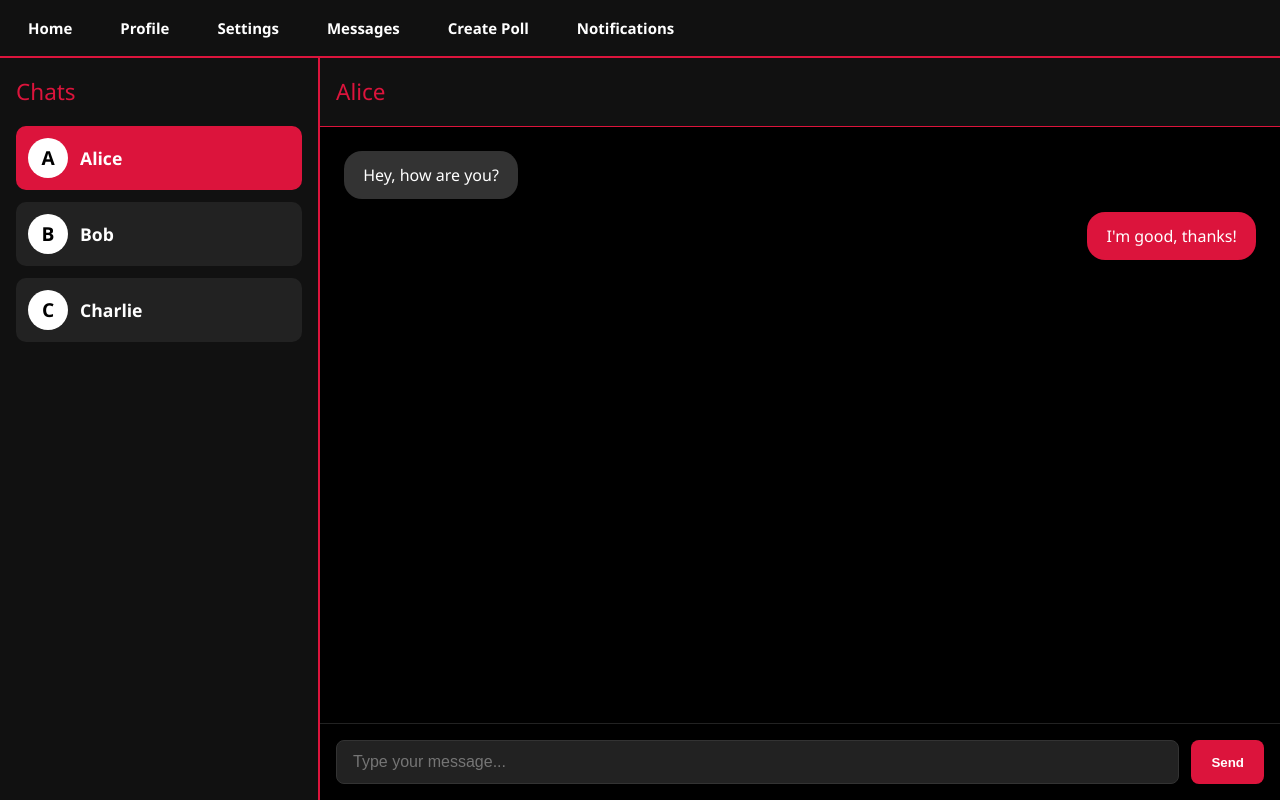
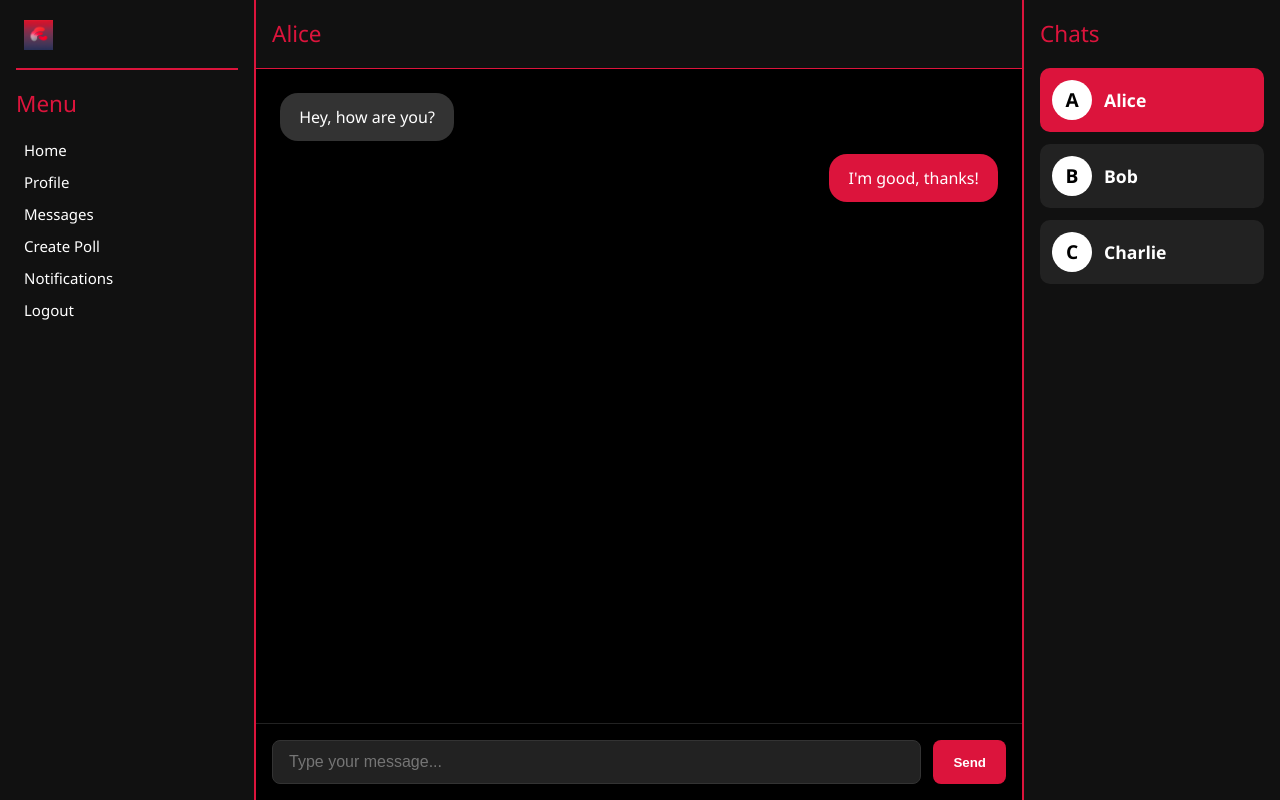
Before and after one commit to vednat123/flow, a Vue app in the folder flow/: page /messages in a window 1280 px wide. Built offline with nearby package versions, Linux system fonts and the light colour scheme.

Commit message:
Big Commit View description to see all changes
+ Created SidebarMenu and importing it to each view file instead of menu repetition
+ Fixed layout of MessagesView.vue to follow the layout of the other files
+some css changes

```diff
--- /dev/null
+++ b/flow/src/components/SidebarMenu.vue
@@ -0,0 +1,67 @@
+<template>
+  <aside class="sidebar-left">
+    <div class="logo-container">
+      <router-link to="/home">
+        <img src="@/assets/Flow-Logo.jpg" class="flow-logo" />
+      </router-link>
+    </div>
+    <h2>Menu</h2>
+    <ul>
+      <li><router-link to="/home">Home</router-link></li>
+      <li><router-link to="/profile">Profile</router-link></li>
+      <li><router-link to="/messages">Messages</router-link></li>
+      <li><router-link to="/create-poll">Create Poll</router-link></li>
+      <li><router-link to="/notifications">Notifications</router-link></li>
+      <li><router-link to="/">Logout</router-link></li>
+    </ul>
+  </aside>
+</template>
+
+<style scoped>
+.sidebar-left {
+  width: 20%;
+  background-color: #111;
+  padding: 1rem;
+  box-sizing: border-box;
+  border-right: 2px solid crimson;
+}
+.sidebar-left h2 {
+  margin-bottom: 1rem;
+  color: crimson;
+}
+.sidebar-left ul {
+  list-style: none;
+  padding: 0;
+}
+.sidebar-left li {
+  margin-bottom: 0.5rem;
+}
+.sidebar-left a {
+  color: white;
+  text-decoration: none;
+  padding: 0.25rem 0.5rem;
+  border-radius: 4px;
+  transition: background 0.3s;
+}
+.sidebar-left a:hover {
+  background-color: crimson;
+}
+
+.logo-container {
+  margin-bottom: 1rem;
+  display: flex;
+  justify-content: left;
+  padding-bottom: 0.5rem;
+  border-bottom: 2px solid crimson;
+}
+
+
+.flow-logo {
+  max-width: 100%;
+  height: auto;
+  max-height: 30px;
+  object-fit: contain;
+  border: none;
+  box-shadow: none;
+}
+</style>
--- a/flow/src/views/CreatePollView.vue
+++ b/flow/src/views/CreatePollView.vue
@@ -1,16 +1,7 @@
 <template>
   <div class="home-container">
     <!-- Left Sidebar -->
-    <aside class="left-nav">
-      <h2>Menu</h2>
-      <ul>
-        <li><router-link to="/home">Home</router-link></li>
-        <li><router-link to="/profile">Profile</router-link></li>
-        <li><router-link to="/messages">Messages</router-link></li>
-        <li><router-link to="/create-poll">Create Poll</router-link></li>
-        <li><router-link to="/notifications">Notifications</router-link></li>
-      </ul>
-    </aside>
+    <SidebarMenu />
 
     <!-- Main Content -->
     <main class="main-timeline">
@@ -84,8 +75,13 @@
 
 <script>
 import { Poll } from '@/Poll';
+import SidebarMenu from '@/components/SidebarMenu.vue';
 
 export default {
+  name: 'CreatePollView',
+  components: {
+    SidebarMenu,
+  },
   data() {
     return {
       question: '',
--- a/flow/src/views/HomeView.vue
+++ b/flow/src/views/HomeView.vue
@@ -1,20 +1,6 @@
 <template>
   <div class="home-layout">
-    <aside class="sidebar-left">
-      <div class="logo-container">
-        <router-link to="/home">
-          <img :src="assets/Flow-Logo" alt="Flow Logo" class="flow-logo" />
-        </router-link>
-      </div>
-      <ul>
-        <li><router-link to="/home">Home</router-link></li>
-        <li><router-link to="/profile">Profile</router-link></li>
-        <li><router-link to="/messages">Messages</router-link></li>
-        <li><router-link to="/create-poll">Create Poll</router-link></li>
-        <li><router-link to="/notifications">Notifications</router-link></li>
-      </ul>
-    </aside>
-
+    <SidebarMenu />
 
     <main class="main-content">
       <h1 class="page-title">Recent Polls</h1>
@@ -72,8 +58,13 @@
 </template>
 
 <script>
+import SidebarMenu from '@/components/SidebarMenu.vue';
+
 export default {
   name: 'HomeView',
+  components: {
+    SidebarMenu
+  },
   data() {
     return {
       searchQuery: '',
--- a/flow/src/views/MessagesView.vue
+++ b/flow/src/views/MessagesView.vue
@@ -1,36 +1,9 @@
 <template>
-  <div class="messages-wrapper">
-    <!-- Top Navigation Bar -->
-    <nav class="top-nav">
-      <ul>
-        <li><router-link to="/home">Home</router-link></li>
-        <li><router-link to="/profile">Profile</router-link></li>
-        <li><router-link to="/settings">Settings</router-link></li>
-        <li><router-link to="/messages">Messages</router-link></li>
-        <li><router-link to="/create-poll">Create Poll</router-link></li>
-        <li><router-link to="/notifications">Notifications</router-link></li>
-      </ul>
-    </nav>
+  <div class="messages-container">
+    <!-- Left Sidebar (menu) -->
+    <SidebarMenu />
 
-    <!-- Chat Layout -->
-    <div class="chat-layout">
-      <!-- Sidebar Chat List -->
-      <aside class="chat-sidebar">
-        <h2>Chats</h2>
-        <ul>
-          <li
-            v-for="(chat, index) in chats"
-            :key="index"
-            :class="{ active: activeChatIndex === index }"
-            @click="setActiveChat(index)"
-          >
-            <div class="chat-avatar">{{ chat.name.charAt(0) }}</div>
-            <span class="chat-name">{{ chat.name }}</span>
-          </li>
-        </ul>
-      </aside>
-
-      <!-- Chat Area -->
+    <!-- Middle Chat Area -->
     <main class="chat-main" v-if="activeChat">
       <header class="chat-header">
         <h2>{{ activeChat.name }}</h2>
@@ -56,13 +29,33 @@
         <button @click="sendMessage">Send</button>
       </div>
     </main>
-    </div>
+
+    <!-- Right Sidebar (chat list) -->
+    <aside class="chat-sidebar">
+      <h2>Chats</h2>
+      <ul>
+        <li
+          v-for="(chat, index) in chats"
+          :key="index"
+          :class="{ active: activeChatIndex === index }"
+          @click="setActiveChat(index)"
+        >
+          <div class="chat-avatar">{{ chat.name.charAt(0) }}</div>
+          <span class="chat-name">{{ chat.name }}</span>
+        </li>
+      </ul>
+    </aside>
   </div>
 </template>
 
 <script>
+import SidebarMenu from '@/components/SidebarMenu.vue';
+
 export default {
   name: 'MessagesView',
+  components: {
+    SidebarMenu,
+  },
   data() {
     return {
       chats: [
@@ -84,79 +77,146 @@ export default {
       ],
       activeChatIndex: 0,
       newMessage: '',
-    }
+    };
   },
   computed: {
     activeChat() {
-      return this.chats[this.activeChatIndex] || null
+      return this.chats[this.activeChatIndex] || null;
     },
   },
   methods: {
     setActiveChat(index) {
-      this.activeChatIndex = index
-      this.newMessage = ''
+      this.activeChatIndex = index;
+      this.newMessage = '';
     },
     sendMessage() {
-      if (!this.newMessage.trim()) return
+      if (!this.newMessage.trim()) return;
       this.activeChat.messages.push({
         text: this.newMessage,
         type: 'sent',
-      })
-      this.newMessage = ''
+      });
+      this.newMessage = '';
     },
   },
-}
+};
 </script>
 
 <style scoped>
-.messages-wrapper {
+.messages-container {
+  display: flex;
   min-height: 100vh;
-  display: flex;
-  flex-direction: column;
   background-color: #000;
   color: white;
   font-family: 'Segoe UI', sans-serif;
 }
 
-/* Top Nav Bar */
-.top-nav {
-  width: 100%;
+/* Left Sidebar (menu) */
+.left-nav {
+  width: 20%;
   background-color: #111;
   padding: 1rem;
-  border-bottom: 2px solid crimson;
+  box-sizing: border-box;
+  border-right: 2px solid crimson;
 }
-.top-nav ul {
-  display: flex;
-  gap: 1.5rem;
+.left-nav h2 {
+  margin-bottom: 1rem;
+  color: crimson;
+}
+.left-nav ul {
   list-style: none;
-  margin: 0;
   padding: 0;
 }
-.top-nav li a {
+.left-nav li {
+  margin: 0.5rem 0;
+}
+.left-nav a {
   color: white;
   text-decoration: none;
-  font-weight: bold;
-  padding: 0.4rem 0.75rem;
-  border-radius: 6px;
+  padding: 0.25rem 0.5rem;
+  border-radius: 4px;
   transition: background 0.3s;
 }
-.top-nav li a:hover {
+.left-nav a:hover {
   background-color: crimson;
 }
 
-/* Chat layout */
-.chat-layout {
+/* Middle Chat Column */
+.chat-main {
+  width: 60%;
+  display: flex;
+  flex-direction: column;
+  background-color: #000;
+  border-right: 2px solid crimson;
+}
+.chat-header {
+  padding: 1rem;
+  border-bottom: 1px solid crimson;
+  background-color: #111;
+}
+.chat-header h2 {
+  margin: 0;
+  color: crimson;
+}
+.messages-scroll {
   flex-grow: 1;
+  padding: 1.5rem;
+  overflow-y: auto;
   display: flex;
-  overflow: hidden;
+  flex-direction: column;
+  gap: 0.8rem;
+}
+.message-bubble {
+  max-width: 70%;
+  padding: 0.8rem 1.2rem;
+  border-radius: 18px;
+  font-size: 1rem;
+  line-height: 1.4;
+  word-wrap: break-word;
+}
+.message-bubble.sent {
+  background-color: crimson;
+  color: white;
+  align-self: flex-end;
+}
+.message-bubble.received {
+  background-color: #333;
+  color: white;
+  align-self: flex-start;
+}
+.chat-input-area {
+  padding: 1rem;
+  border-top: 1px solid #222;
+  display: flex;
+  gap: 0.75rem;
+}
+.chat-input-area input {
+  flex: 1;
+  padding: 0.75rem 1rem;
+  border-radius: 8px;
+  border: 1px solid #333;
+  background-color: #222;
+  color: white;
+  font-size: 1rem;
+}
+.chat-input-area button {
+  background-color: crimson;
+  color: white;
+  border: none;
+  padding: 0.75rem 1.25rem;
+  border-radius: 8px;
+  cursor: pointer;
+  font-weight: bold;
+  transition: background 0.3s;
+}
+.chat-input-area button:hover {
+  background-color: #ff5f7a;
 }
 
-/* Sidebar */
+/* Right Sidebar (chat list) */
 .chat-sidebar {
-  width: 25%;
+  width: 20%;
   background-color: #111;
   padding: 1rem;
-  border-right: 2px solid crimson;
   box-sizing: border-box;
   overflow-y: auto;
 }
@@ -203,81 +263,4 @@ export default {
   font-weight: bold;
   color: white;
 }
-
-/* Main Chat Area */
-.chat-main {
-  flex: 1;
-  display: flex;
-  flex-direction: column;
-  background-color: #000;
-}
-
-/* Header */
-.chat-header {
-  padding: 1rem;
-  border-bottom: 1px solid crimson;
-  background-color: #111;
-}
-.chat-header h2 {
-  margin: 0;
-  color: crimson;
-}
-
-/* Messages */
-.messages-scroll {
-  flex-grow: 1;
-  padding: 1.5rem;
-  overflow-y: auto;
-  display: flex;
-  flex-direction: column;
-  gap: 0.8rem;
-}
-.message-bubble {
-  max-width: 70%;
-  padding: 0.8rem 1.2rem;
-  border-radius: 18px;
-  font-size: 1rem;
-  line-height: 1.4;
-  word-wrap: break-word;
-}
-.message-bubble.sent {
-  background-color: crimson;
-  color: white;
-  align-self: flex-end;
-}
-.message-bubble.received {
-  background-color: #333;
-  color: white;
-  align-self: flex-start;
-}
-
-/* Input Area */
-.chat-input-area {
-  padding: 1rem;
-  border-top: 1px solid #222;
-  display: flex;
-  gap: 0.75rem;
-}
-.chat-input-area input {
-  flex: 1;
-  padding: 0.75rem 1rem;
-  border-radius: 8px;
-  border: 1px solid #333;
-  background-color: #222;
-  color: white;
-  font-size: 1rem;
-}
-.chat-input-area button {
-  background-color: crimson;
-  color: white;
-  border: none;
-  padding: 0.75rem 1.25rem;
-  border-radius: 8px;
-  cursor: pointer;
-  font-weight: bold;
-  transition: background 0.3s;
-}
-.chat-input-area button:hover {
-  background-color: #ff5f7a;
-}
 </style>
--- a/flow/src/views/NotificationsView.vue
+++ b/flow/src/views/NotificationsView.vue
@@ -1,15 +1,6 @@
 <template>
   <div class="home-container">
-    <aside class="left-nav">
-      <h2>Menu</h2>
-      <ul>
-        <li><router-link to="/home">Home</router-link></li>
-        <li><router-link to="/profile">Profile</router-link></li>
-        <li><router-link to="/messages">Messages</router-link></li>
-        <li><router-link to="/create-poll">Create Poll</router-link></li>
-        <li><router-link to="/notifications">Notifications</router-link></li>
-      </ul>
-    </aside>
+    <SidebarMenu />
 
     <main class="main-timeline">
       <!-- Placeholder -->
@@ -22,9 +13,15 @@
 </template>
 
 <script>
+import SidebarMenu from '@/components/SidebarMenu.vue';
+
 export default {
   name: 'NotificationsView',
+  components: {
+    SidebarMenu,
+  },
 };
+
 </script>
 
 <style scoped>
--- a/flow/src/views/ProfileView.vue
+++ b/flow/src/views/ProfileView.vue
@@ -1,15 +1,6 @@
 <template>
   <div class="home-container">
-    <aside class="left-nav">
-      <h2>Menu</h2>
-      <ul>
-        <li><router-link to="/home">Home</router-link></li>
-        <li><router-link to="/profile">Profile</router-link></li>
-        <li><router-link to="/messages">Messages</router-link></li>
-        <li><router-link to="/create-poll">Create Poll</router-link></li>
-        <li><router-link to="/notifications">Notifications</router-link></li>
-      </ul>
-    </aside>
+    <SidebarMenu />
 
     <main class="main-timeline">
     <div class="profile-container">
@@ -50,8 +41,13 @@
 </template>
 
 <script>
+import SidebarMenu from '@/components/SidebarMenu.vue';
+
 export default {
   name: 'ProfileView',
+  components: {
+    SidebarMenu,
+  },
   data(){
     return{
       profile:{
```
Also changed, not shown: flow/src/assets/main.css (line endings or trailing spaces). Lines whose indentation alone changed are shown as unchanged.
